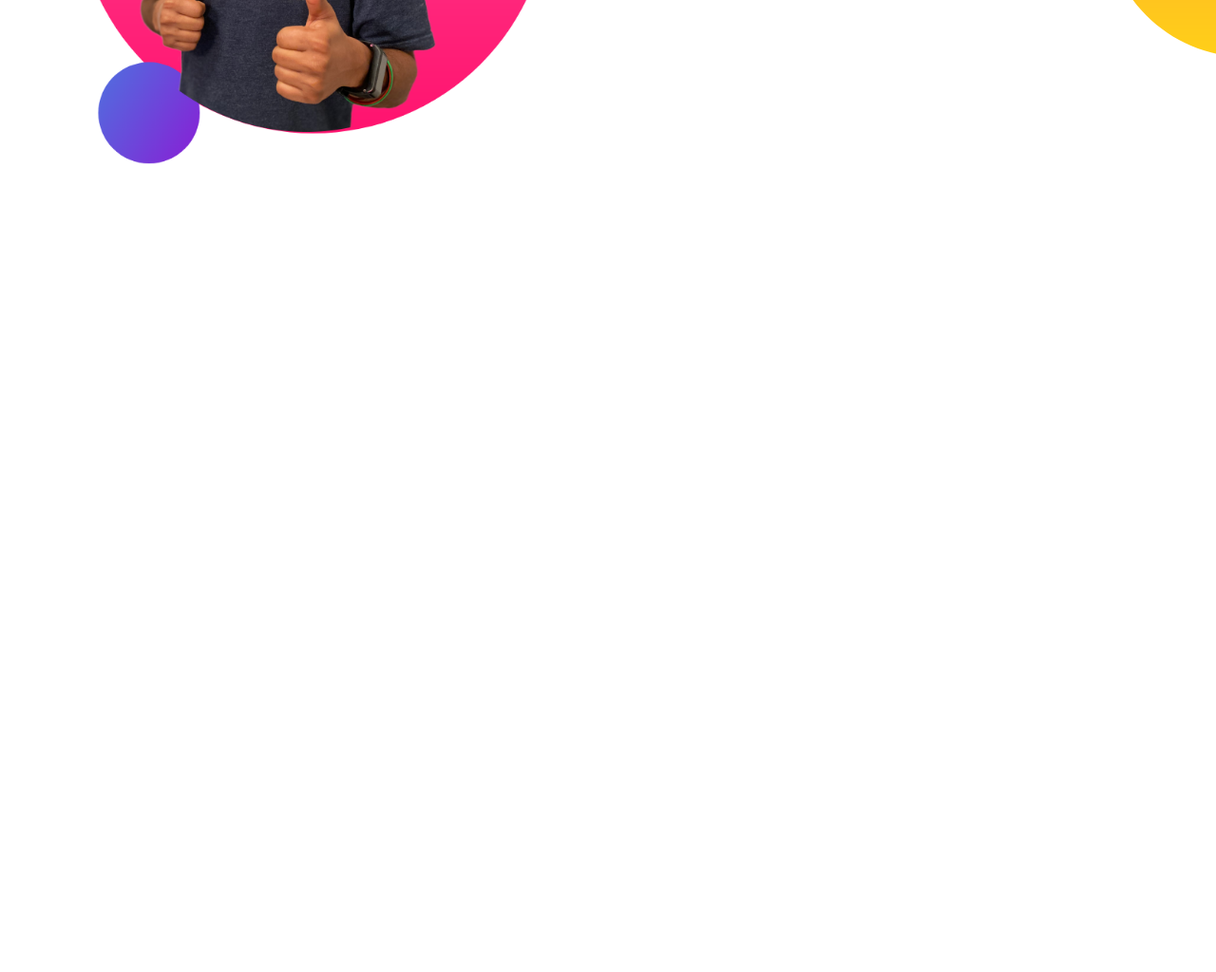
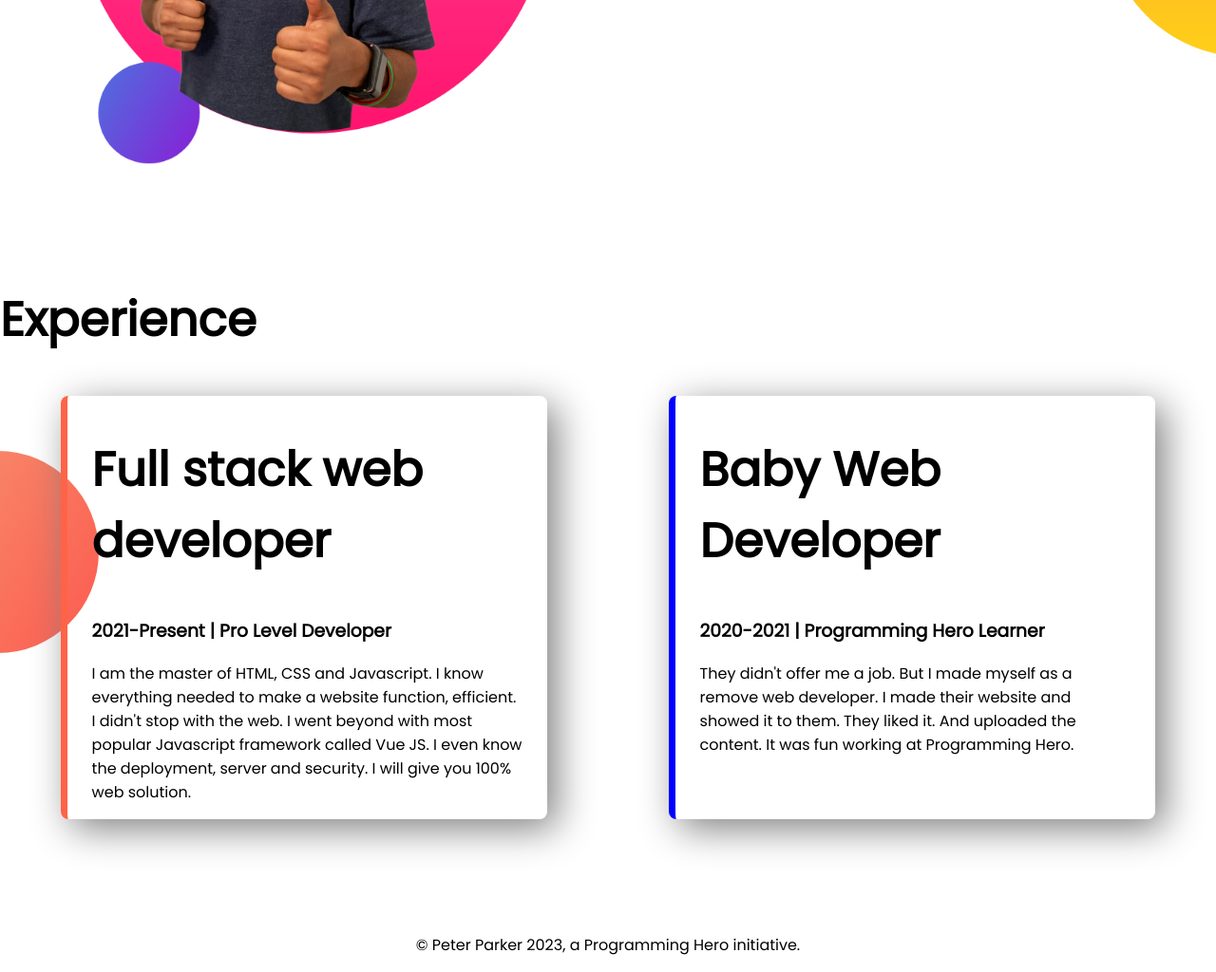
Before and after one commit to khHridoy/developer-portfolio, a plain HTML site: page index.html in a window 1280 px wide. Shown: the part 1034-2058 px from the top of the page at 95% size. Before the commit the page ends 1334 px from the top, so only its background shows below. Drawn offline with Linux system fonts and the light colour scheme.

Commit message:
final submit

```diff
--- a/index.html
+++ b/index.html
@@ -13,7 +13,7 @@
 </head>
 
 <body>
-    <section id="header-area">
+    <section id="header-area" class="container">
         <div class="header-content">
             <h1>Welcome To</h1>
             <h1><span>Mr Bean</span> World</h1>
@@ -30,7 +30,7 @@
         </div>
     </section>
 
-    <section id="dream-big">
+    <section class="container" id="dream-big">
         <div class="header-content">
             <img src="images/jhankar2.png" alt="">
         </div>
@@ -42,6 +42,30 @@
             <a class="hire-me_btn" href="#">Download Resume</a>
         </div>
     </section>
+
+    <section id="experience-area">
+        <h1>Experience</h1>
+        <div class="container">
+            <div id="full" class="experience-content">
+                <h1>Full stack web developer</h1>
+                <h3>2021-Present | Pro Level Developer</h3>
+                <p>I am the master of HTML, CSS and Javascript. I know everything needed to make a website function,
+                    efficient. I didn't stop with the web. I went beyond with most popular Javascript framework called
+                    Vue JS. I even know the deployment, server and security. I will give you 100% web solution.</p>
+            </div>
+            <div id="baby" class="experience-content">
+                <h1>Baby Web Developer</h1>
+                <h3>2020-2021 | Programming Hero Learner</h3>
+                <p>They didn't offer me a job. But I made myself as a remove web developer. I made their website and
+                    showed
+                    it to them. They liked it. And uploaded the content. It was fun working at Programming Hero.</p>
+            </div>
+        </div>
+
+    </section>
 </body>
+<footer>
+    <p>© Peter Parker 2023, a Programming Hero initiative.</p>
+</footer>
 
 </html>
--- a/style.css
+++ b/style.css
@@ -8,7 +8,7 @@ h1 {
 h1 span {
   color: orange;
 }
-section {
+.container {
   display: flex;
   margin-bottom: 120px;
 }
@@ -36,3 +36,24 @@ section {
   background-position: right;
   background-repeat: no-repeat;
 }
+.experience-content {
+  box-shadow: 10px 10px 40px gray;
+  width: 40%;
+  margin: 0 5% 0 5%;
+  padding: 0 2%;
+  border-radius: 8px;
+}
+#experience-area {
+  background-image: url(images/exp-bg.png);
+  background-repeat: no-repeat;
+  background-position: left;
+}
+#baby {
+  border-left: 7px solid blue;
+}
+#full {
+  border-left: 7px solid tomato;
+}
+footer {
+  text-align: center;
+}
```
